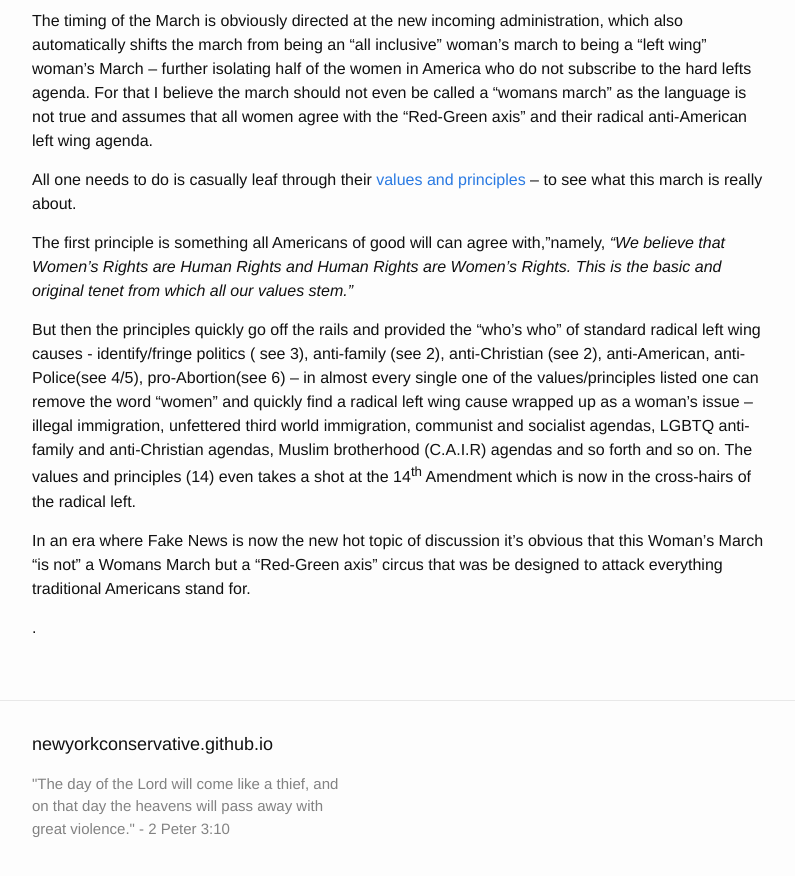
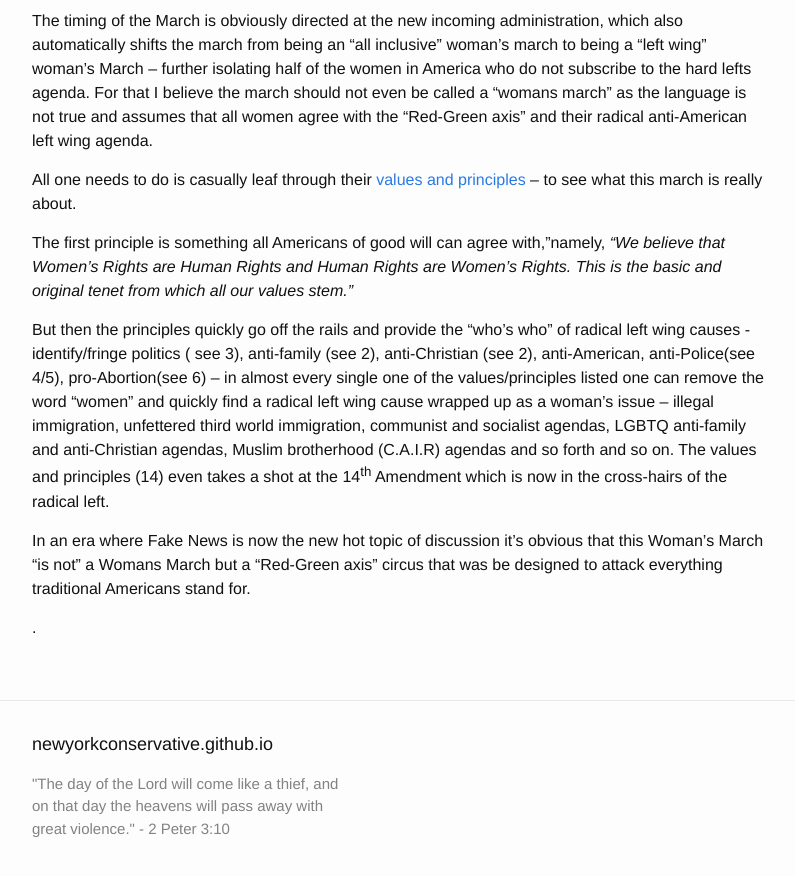
Before and after one commit to newyorkconservative/newyorkconservative.github.io, a Jekyll site: the page built from _posts/2017-01-19-fake-news-not-a-womans-march-the-red-green-axis.md, in a window 1280 px wide and 900 px high, scrolled down 769 px. Shown: the top 876 px of the window, without its empty margins (238-1033 px from the left). Built offline with Jekyll 4.4.1, drawn with Linux system fonts in a browser that asks for light colours.

Commit message:
Syncing _posts/2017-01-19-fake-news-not-a-womans-march-the-red-green-axis.md from WordPress at https://www.newyorkconservative.com (America is back and so is the New York Conservative) - wpghs

```diff
--- a/_posts/2017-01-19-fake-news-not-a-womans-march-the-red-green-axis.md
+++ b/_posts/2017-01-19-fake-news-not-a-womans-march-the-red-green-axis.md
@@ -23,7 +23,7 @@ All one needs to do is casually leaf through their <a href="https://static1.squa
 
 The first principle is something all Americans of good will can agree with,”namely, <em>“We believe that Women’s Rights are Human Rights and Human Rights are Women’s Rights. This is the basic and original tenet from which all our values stem.”</em>
 
-But then the principles quickly go off the rails and provided the “who’s who” of standard radical left wing causes - identify/fringe politics ( see 3), anti-family (see 2), anti-Christian (see 2), anti-American, anti-Police(see 4/5), pro-Abortion(see 6) – in almost every single one of the values/principles listed one can remove the word “women” and quickly find a radical left wing cause wrapped up as a woman’s issue – illegal immigration, unfettered third world immigration, communist and socialist agendas, LGBTQ anti-family and anti-Christian agendas, Muslim brotherhood (C.A.I.R) agendas and so forth and so on. The values and principles (14) even takes a shot at the 14<sup>th</sup> Amendment which is now in the cross-hairs of the radical left.
+But then the principles quickly go off the rails and provide the “who’s who” of radical left wing causes - identify/fringe politics ( see 3), anti-family (see 2), anti-Christian (see 2), anti-American, anti-Police(see 4/5), pro-Abortion(see 6) – in almost every single one of the values/principles listed one can remove the word “women” and quickly find a radical left wing cause wrapped up as a woman’s issue – illegal immigration, unfettered third world immigration, communist and socialist agendas, LGBTQ anti-family and anti-Christian agendas, Muslim brotherhood (C.A.I.R) agendas and so forth and so on. The values and principles (14) even takes a shot at the 14<sup>th</sup> Amendment which is now in the cross-hairs of the radical left.
 
 In an era where Fake News is now the new hot topic of discussion it’s obvious that this Woman’s March "is not" a Womans March but a “Red-Green axis” circus that was be designed to attack everything traditional Americans stand for.
 
```
